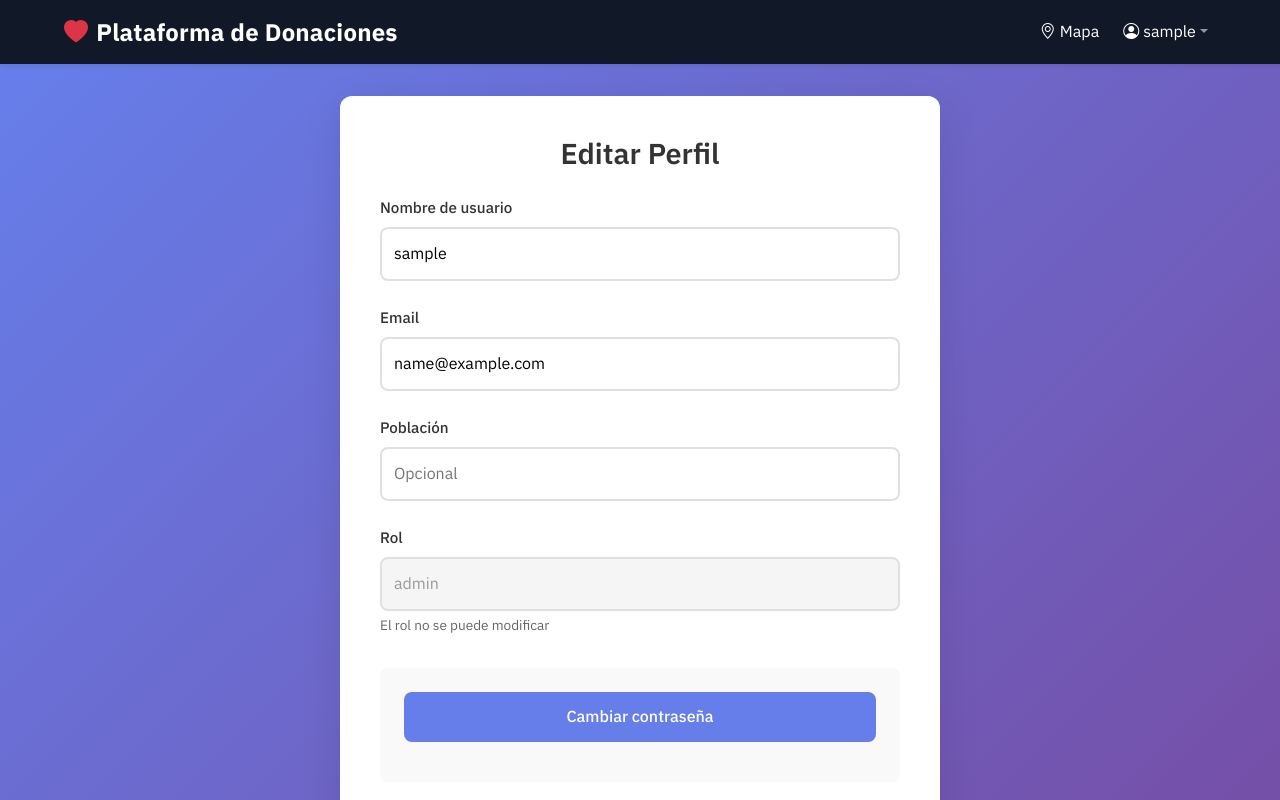
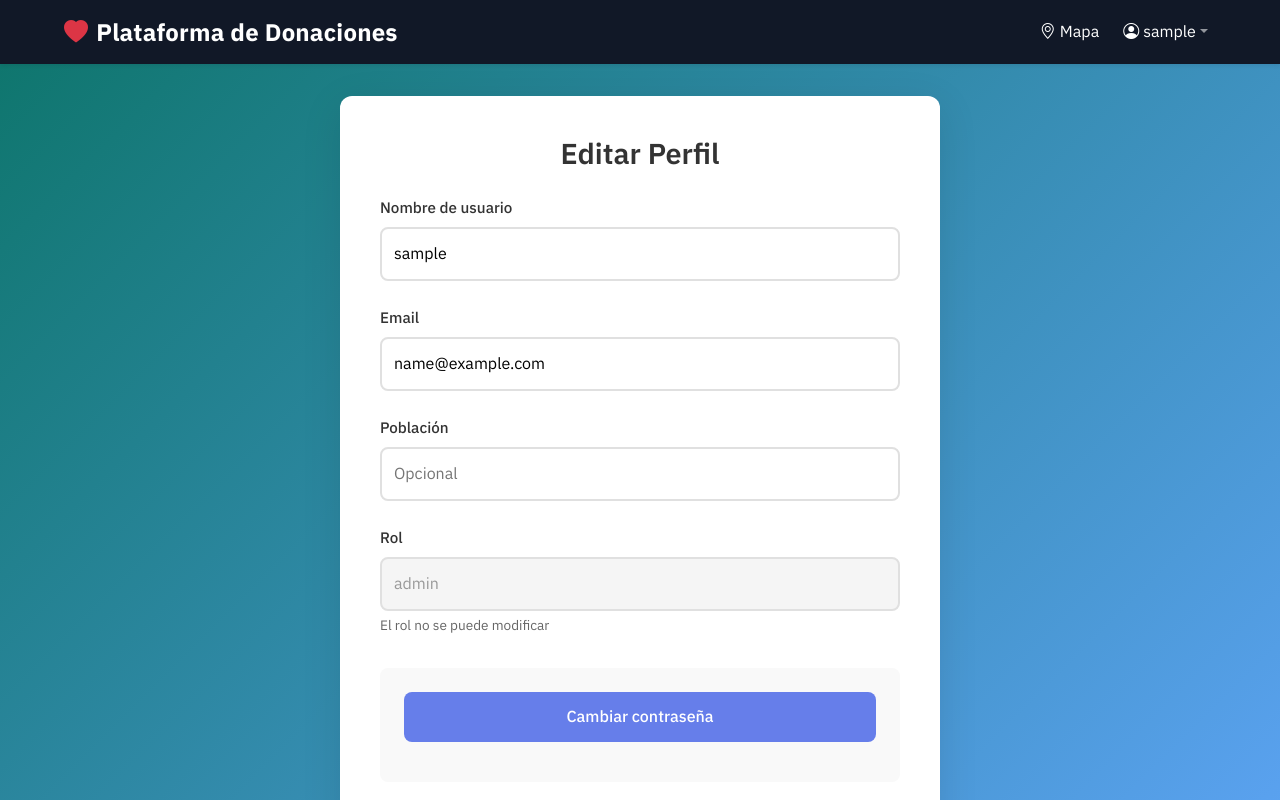
Before and after one commit to oiercar19/PFG-Plataforma-Donaciones, a React (Create React App) app in the folder frontend/: page /profile/edit in a window 1280 px wide. Shown: the top 800 px of the page. Built offline with nearby package versions, Linux system fonts and the light colour scheme; no server answers; sample sign-in values are in the browser's storage.

Commit message:
fix (Frontend): update background gradient color in CreateDonation and EditProfile components

```diff
--- a/frontend/src/pages/CreateDonation.css
+++ b/frontend/src/pages/CreateDonation.css
@@ -1,6 +1,6 @@
 .create-donation-container {
     flex: 1;
-    background: linear-gradient(135deg, #667eea 0%, #764ba2 100%);
+    background: linear-gradient(135deg, rgb(15, 118, 110) 0%, rgb(96, 165, 250) 100%);
     padding: 2rem 2rem 0 2rem;
     display: flex;
     flex-direction: column;
--- a/frontend/src/pages/EditProfile.css
+++ b/frontend/src/pages/EditProfile.css
@@ -4,7 +4,7 @@
     justify-content: center;
     align-items: center;
     padding: 2rem;
-    background: linear-gradient(135deg, #667eea 0%, #764ba2 100%);
+    background: linear-gradient(135deg, rgb(15, 118, 110) 0%, rgb(96, 165, 250) 100%);
 }
 
 .edit-profile-card {
```
